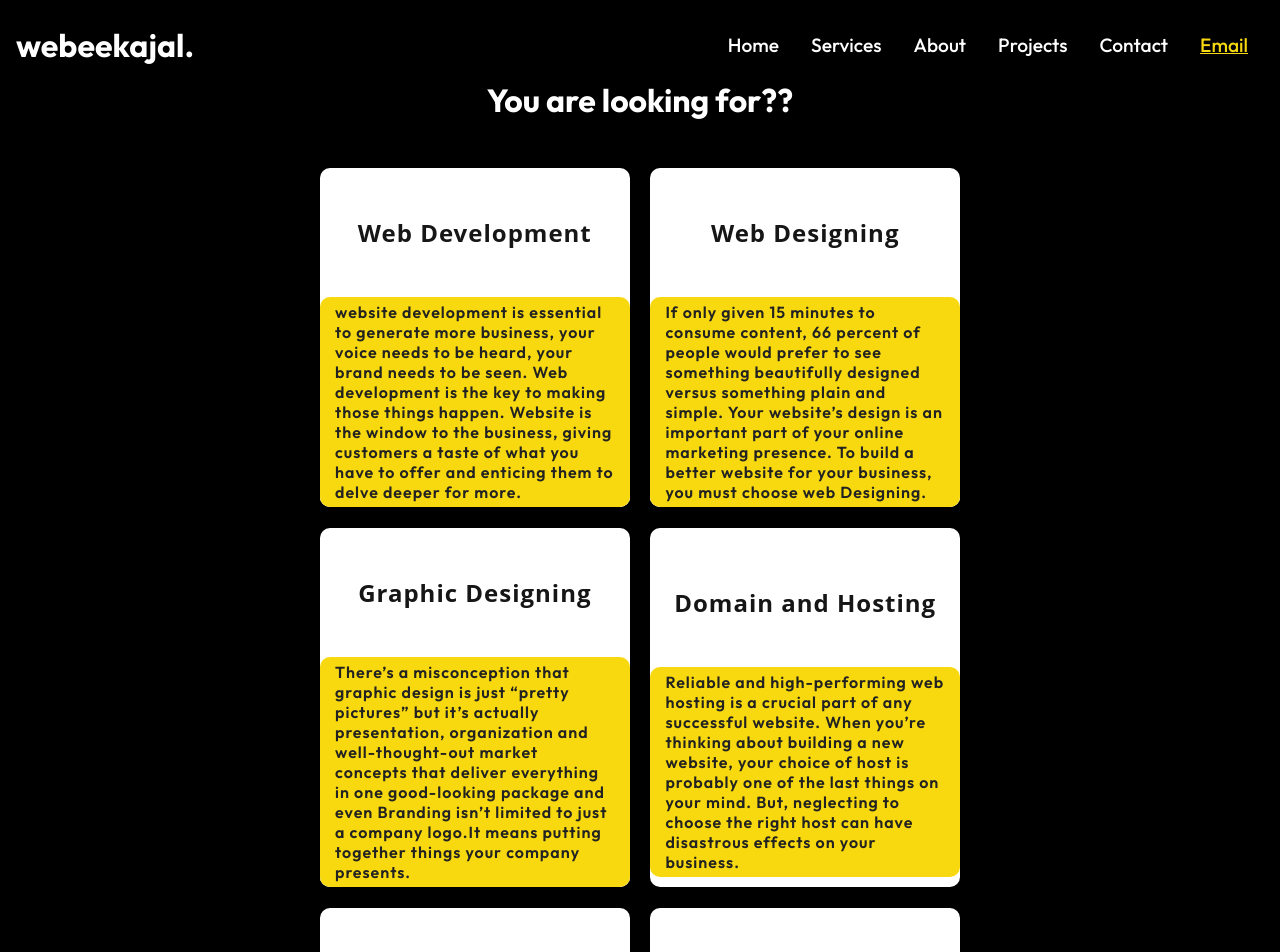
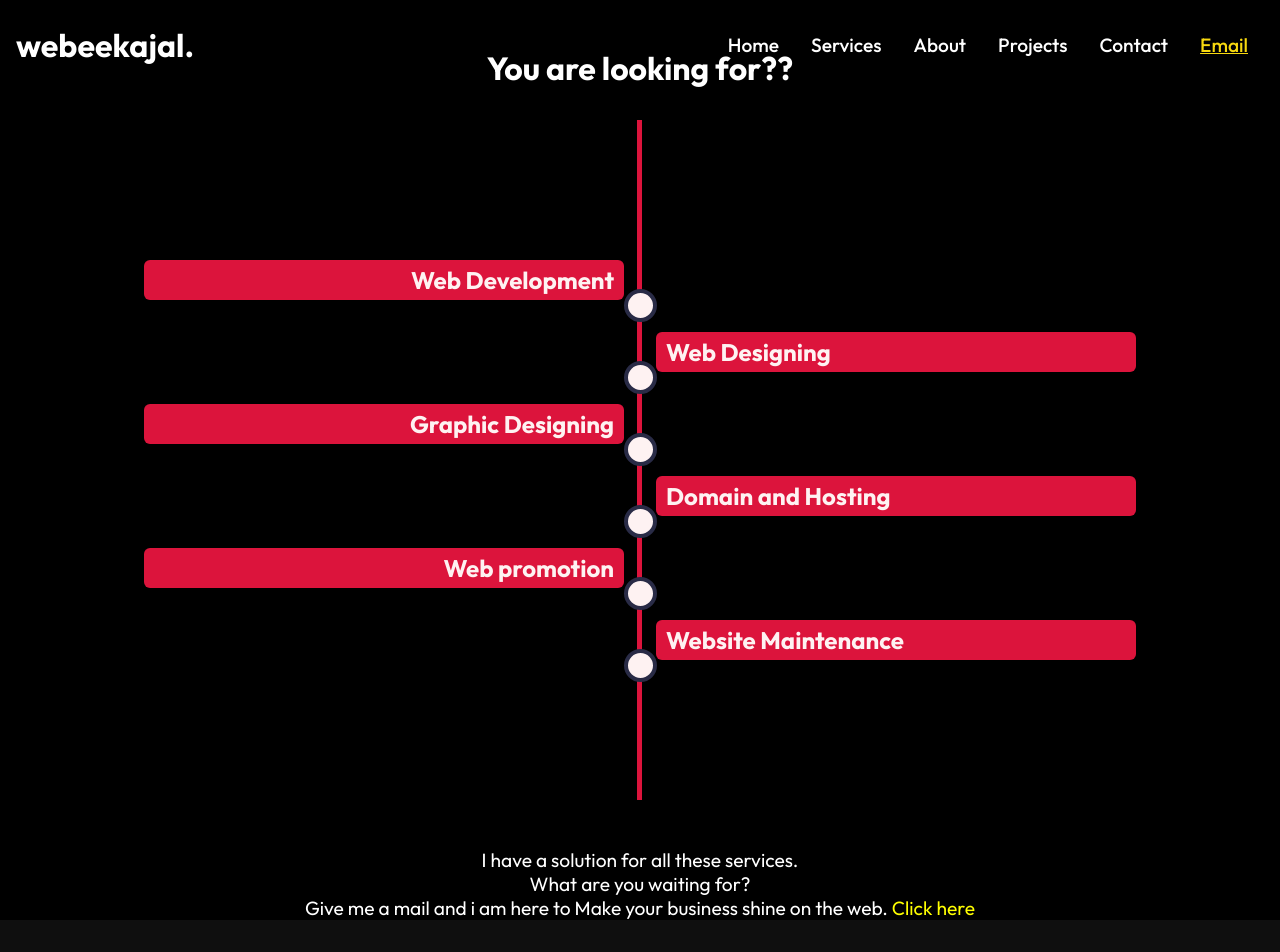
Before and after one commit to kajalgaharwal/react-portfolio-kajal, a React (Create React App) app: page /services in a window 1280 px wide. Shown: the top 952 px of the page. Built offline with nearby package versions, Linux system fonts and the light colour scheme.

Commit message:
timeline

```diff
--- a/src/Rroutes/Home.js
+++ b/src/Rroutes/Home.js
@@ -2,7 +2,6 @@
 import Footer from '../components/Footer';
 import HeroHomeImage from '../components/HeroHomeImage';
 import Navbar from '../components/Navbar';
-import Timeline from '../components/Timeline';
 import Work from '../components/Work';
 
 const Home = () => {
@@ -10,7 +9,6 @@
     <div>
       <Navbar />
       <HeroHomeImage />
-      <Timeline />
       <Work />
       <Footer />
     </div>
--- a/src/components/ServicesProvide.js
+++ b/src/components/ServicesProvide.js
@@ -1,6 +1,7 @@
 import React from 'react';
-import { motion } from 'framer-motion';
 import { Link } from 'react-router-dom';
+import ServicesProvideData from './ServicesProvideData';
+import '../components/ServicesProvideStyles.scss';
 // import {
 //   AiFillIeCircle,
 //   AiFillChrome,
@@ -9,136 +10,24 @@
 //   AiFillSetting,
 //   AiFillDingtalkCircle
 // } from 'react-icons/ai';
-import '../components/ServicesProvideStyles.css';
 
 const ServicesProvide = () => {
-  const animations = {
-    whileInView: {
-      x: 0,
-      y: 0,
-      opacity: 1
-    },
-    one: {
-      opacity: 0,
-      x: '-100%'
-    },
-    twoAndThree: {
-      opacity: 0,
-      y: '-100%'
-    },
-
-    four: {
-      opacity: 0,
-      x: '100%'
-    }
-  };
-
   return (
     <div>
-      <h1 className='services-heading'>You are looking for??</h1>
-      <section>
-        <motion.div
-          className='serviceBox1'
-          whileInView={animations.whileInView}
-          initial={animations.one}>
-          {/* <AiFillChrome /> */}
-          <span>Web Development</span>
-          <span>
-            <div className='service-details'>
-              website development is essential to generate more business, your
-              voice needs to be heard, your brand needs to be seen. Web
-              development is the key to making those things happen. Website is
-              the window to the business, giving customers a taste of what you
-              have to offer and enticing them to delve deeper for more.
-            </div>
-          </span>
-        </motion.div>
-        <motion.div
-          className='serviceBox2'
-          whileInView={animations.whileInView}
-          initial={animations.four}>
-          {/* <AiFillIeCircle /> */}
-          <span>Web Designing</span>
-          <span>
-            <div className='service-details'>
-              If only given 15 minutes to consume content, 66 percent of people
-              would prefer to see something beautifully designed versus
-              something plain and simple. Your website’s design is an important
-              part of your online marketing presence. To build a better website
-              for your business, you must choose web Designing.
-            </div>
-          </span>
-        </motion.div>
-        <motion.div
-          className='serviceBox3'
-          whileInView={animations.whileInView}
-          initial={animations.one}
-          transition={{
-            delay: 0.2
-          }}>
-          {/* <AiFillDingtalkCircle /> */}
-          <span>Graphic Designing</span>
-          <span>
-            <div className='service-details'>
-              There’s a misconception that graphic design is just “pretty
-              pictures” but it’s actually presentation, organization and
-              well-thought-out market concepts that deliver everything in one
-              good-looking package and even Branding isn’t limited to just a
-              company logo.It means putting together things your company
-              presents.
-            </div>
-          </span>
-        </motion.div>
-        <motion.div
-          className='serviceBox4'
-          whileInView={animations.whileInView}
-          initial={animations.four}>
-          {/* <AiFillApi /> */}
-          <span>Domain and Hosting</span>
-          <span>
-            <div className='service-details'>
-              Reliable and high-performing web hosting is a crucial part of any
-              successful website. When you’re thinking about building a new
-              website, your choice of host is probably one of the last things on
-              your mind. But, neglecting to choose the right host can have
-              disastrous effects on your business.
-            </div>
-          </span>
-        </motion.div>
-        <motion.div
-          className='serviceBox4'
-          whileInView={animations.whileInView}
-          initial={animations.one}>
-          {/* <AiFillCloud /> */}
-          <span>Web promotion</span>
-          <span>
-            <div className='service-details'>
-              Web promotion helps you to drive more qualified traffic. You reach
-              more leads that are interested in business. The ability to target
-              leads helps you drive traffic that takes an interest in your
-              company. It requires advertising through a variety of
-              tried-and-true methods to capture the attention of internet users
-              to the fullest.
-            </div>
-          </span>
-        </motion.div>
-        <motion.div
-          className='serviceBox4'
-          whileInView={animations.whileInView}
-          initial={animations.four}>
-          {/* <AiFillSetting /> */}
-          <span>Website Maintenance</span>
-          <span>
-            <div className='service-details'>
-              Regularly updating and maintaining your site is crucial to
-              ensuring that your site is running at full capacity. Just like
-              cars, websites require maintenance to operate properly. Properly
-              maintaining your site helps to ensure site security, increase the
-              number of new visitors, boost returning traffic, and more.
-            </div>
-          </span>
-        </motion.div>
-      </section>
+      <div id='timeline'>
+        <h1 className='service-heading'>You are looking for??</h1>
+        <div className='timelineBox'>
+          {ServicesProvideData.map((value, index) => {
+            return (
+              <TimelineItem
+                heading={value.title}
+                index={index}
+                key={value.title}
+              />
+            );
+          })}
+        </div>
+      </div>
       <div className='solution'>
         <p>I have a solution for all these services. </p>
         <p> What are you waiting for?</p>{' '}
@@ -155,4 +44,14 @@
   );
 };
 
+const TimelineItem = ({ heading, index }) => (
+  <div
+    className={`timelineItem ${
+      index % 2 === 0 ? 'leftTimeline' : 'rightTimeline'
+    }`}>
+    <div>
+      <h2>{heading}</h2>
+    </div>
+  </div>
+);
 export default ServicesProvide;
--- a/src/components/TimelineData.js
+++ b/src/components/ServicesProvideData.js
@@ -1,4 +1,4 @@
-const TimelineData = [
+const ServicesProvideData = [
   {
     title: 'Web Development'
   },
@@ -19,4 +19,4 @@
   }
 ];
 
-export default TimelineData;
+export default ServicesProvideData;
--- a/src/components/ServicesProvideStyles.css
+++ /dev/null
@@ -1,44 +0,0 @@
-.services-heading {
-  text-align: center;
-  padding: 5rem 0 2rem 0;
-}
-
-section {
-  display: grid;
-  margin: 1rem 20rem;
-  grid-template-columns: repeat(2, 1fr);
-  height: 100%;
-  gap: 1.3rem;
-}
-.solution {
-  padding: 2rem;
-}
-.solution p {
-  text-align: center;
-}
-section * {
-  /* width: 100%;
-  height: 100%; */
-  background-color: #fff;
-  color: #161616;
-  display: flex;
-  flex-direction: column;
-  transition: all 0.3s;
-  align-items: center;
-  justify-content: center;
-  border-radius: 10px;
-}
-section span {
-  font: 700 1.5rem 'Open Sans', sans-serif;
-  letter-spacing: 1px;
-  padding-top: 3rem;
-}
-@media screen and (max-width: 740px) {
-  section {
-    display: grid;
-    margin: 0.1rem;
-    grid-template-columns: repeat(1, 1fr);
-    height: 100%;
-    gap: 1.3rem;
-  }
-}
--- /dev/null
+++ b/src/components/ServicesProvideStyles.scss
@@ -0,0 +1,111 @@
+.service-heading {
+  text-align: center;
+  padding: 3rem 0 2rem 0;
+}
+.solution {
+  padding-top: 3rem;
+}
+.solution p {
+  text-align: center;
+}
+#timeline {
+  width: 100%;
+  height: 100vh;
+  background-color: #000;
+
+  .timelineBox {
+    width: 80%;
+    position: relative;
+    max-width: 1200px;
+    margin: 0 auto;
+    display: flex;
+    flex-direction: column;
+    justify-content: center;
+    height: 85%;
+
+    &::after {
+      content: '';
+      position: absolute;
+      width: 5px;
+      background-color: crimson;
+      top: 0%;
+      bottom: 0%;
+      left: 50%;
+      margin-left: -3px;
+    }
+  }
+
+  .timelineItem {
+    padding: 1rem 1rem;
+    position: relative;
+    background-color: inherit;
+    width: 50%;
+
+    &:nth-child(odd) {
+      text-align: right;
+
+      &::after {
+        animation: upanddown 0.3s infinite ease-in alternate;
+      }
+    }
+    &:nth-child(even) {
+      text-align: left;
+      &::after {
+        animation: upanddown 0.5s infinite ease-in alternate;
+      }
+    }
+
+    &::after {
+      content: '';
+      position: absolute;
+      width: 25px;
+      height: 25px;
+      right: -17px;
+      background-color: #fef2f2;
+      border: 4px solid #292b46;
+      top: 45px;
+      border-radius: 50%;
+      z-index: 1;
+    }
+
+    > div {
+      padding: 5px 10px;
+      background-color: crimson;
+      color: #fef2f2;
+      border-radius: 6px;
+    }
+  }
+
+  .leftTimeline {
+    left: 0%;
+  }
+  .rightTimeline {
+    left: 50%;
+    &::after {
+      left: -16px;
+    }
+  }
+}
+@media screen and (max-width: 600px) {
+  #timeline {
+    .timelineBox::after {
+      left: 31px;
+    }
+
+    .timelineItem {
+      width: 100%;
+      padding-left: 3rem;
+      padding-right: 5rem;
+    }
+
+    .rightTimeline {
+      left: 0%;
+    }
+    .leftTimeline,
+    .rightTimeline {
+      &::after {
+        left: 15px;
+      }
+    }
+  }
+}
```
